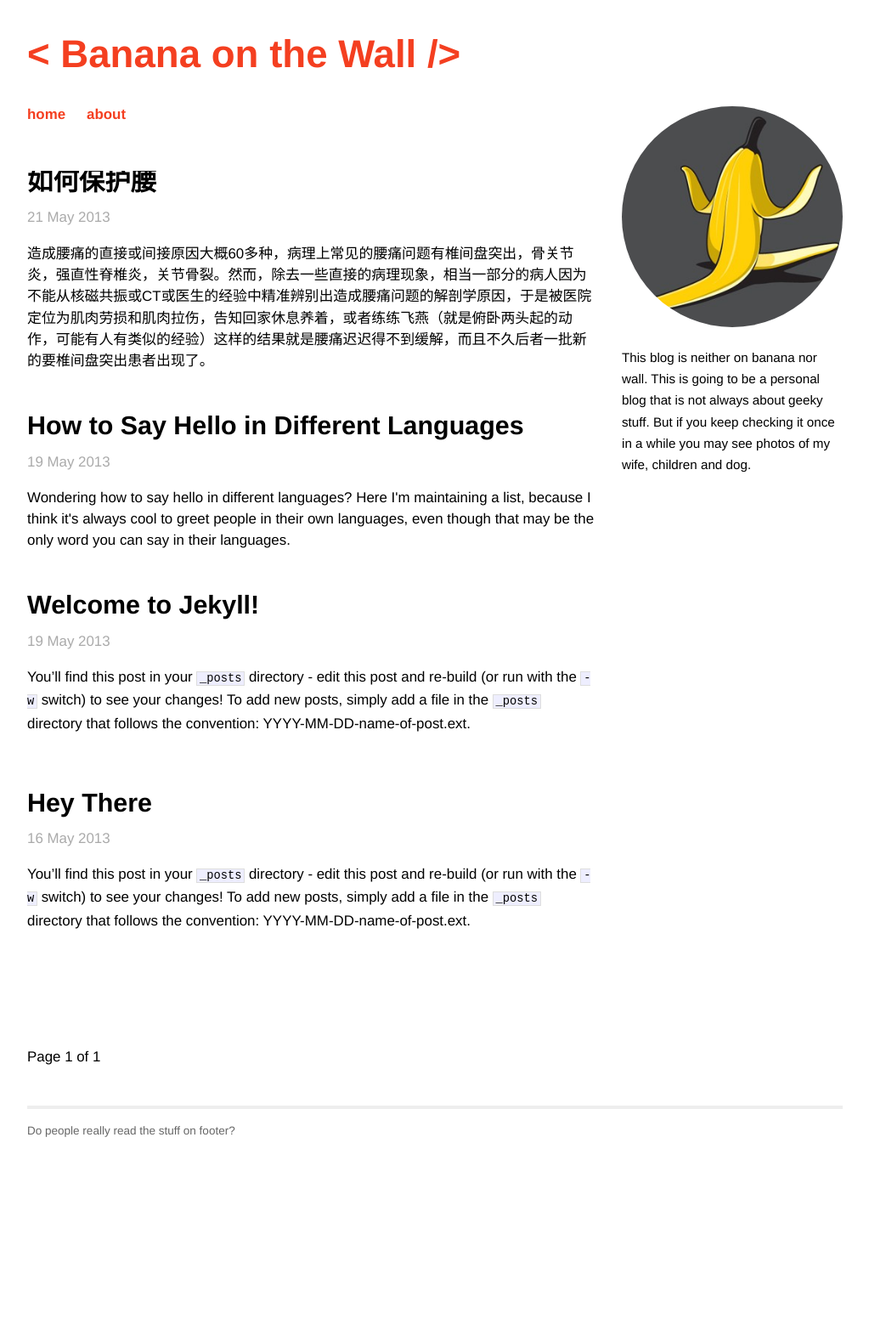
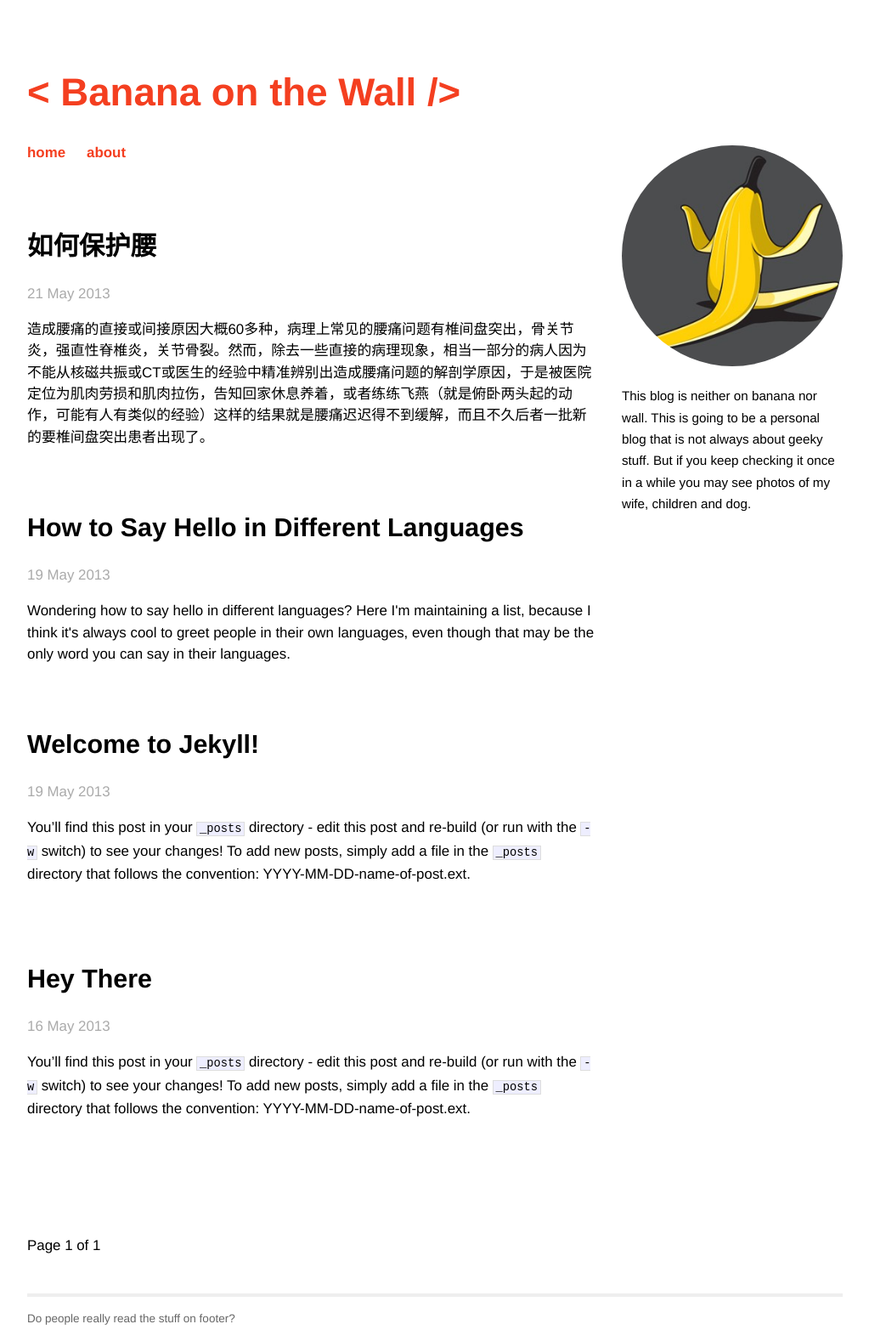
Before and after one commit to BananaOnTheWall/bananaonthewall.github.io, a Jekyll site: the page built from index.html, in a window 1280 px wide. Shown: the whole page at 85% size, without its empty margins (128-1151 px from the left). Built offline with Jekyll 4.4.1, drawn with Linux system fonts in a browser that asks for light colours; the list of posts is cut into pages by our own code; before the commit the page ends 1357 px from its top, so only the background shows below that.

Commit message:
Update main.css

```diff
--- a/css/main.css
+++ b/css/main.css
@@ -22,6 +22,7 @@ body {
 h1, h2, h3, h4, h5, h6 {
   font-size: 100%;
   font-family: "Helvetica Neue",Helvetica,Arial,sans-serif;
+  margin: 1em 0;
 }
 
 h1 { margin-bottom: 1em; }
```
